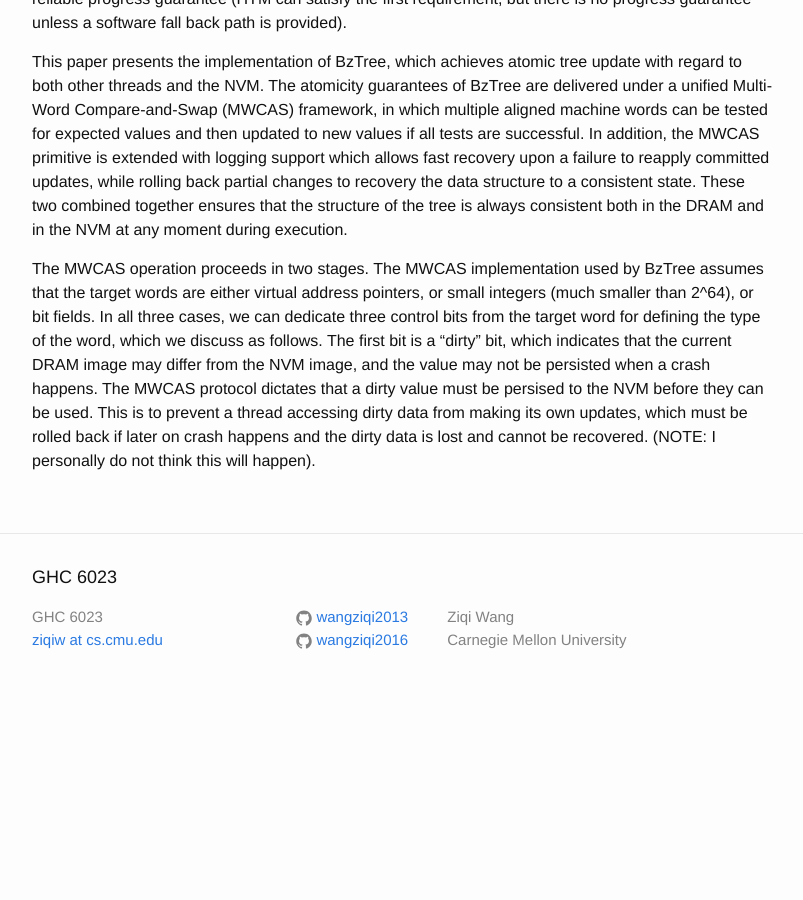
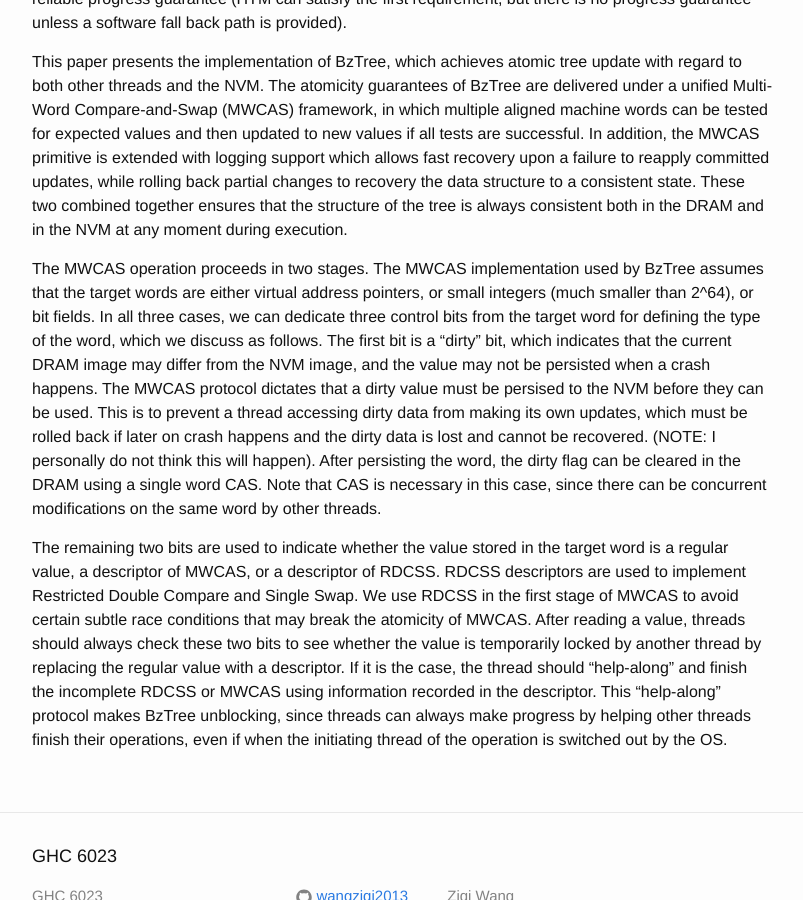
Before and after one commit to wangziqi2013/wangziqi2013.github.io, a Jekyll site: the page built from _posts/2019-11-10-bztree.markdown, in a window 1280 px wide and 900 px high, scrolled down 673 px. Shown: the whole window, without its empty margins (238-1041 px from the left). Built offline with Jekyll 4.4.1, drawn with Linux system fonts in a browser that asks for light colours; before the commit the page ends 1384 px from its top, so only the background shows below that.

Commit message:
Adding two bits

```diff
--- a/_posts/2019-11-10-bztree.markdown
+++ b/_posts/2019-11-10-bztree.markdown
@@ -37,4 +37,14 @@ The first bit is a "dirty" bit, which indicates that the current DRAM image may
 may not be persisted when a crash happens. The MWCAS protocol dictates that a dirty value must be persised to the NVM
 before they can be used. This is to prevent a thread accessing dirty data from making its own updates, which must
 be rolled back if later on crash happens and the dirty data is lost and cannot be recovered. (NOTE: I personally do not
-think this will happen).
+think this will happen). After persisting the word, the dirty flag can be cleared in the DRAM using a single word CAS.
+Note that CAS is necessary in this case, since there can be concurrent modifications on the same word by other threads.
+
+The remaining two bits are used to indicate whether the value stored in the target word is a regular value, a descriptor
+of MWCAS, or a descriptor of RDCSS. RDCSS descriptors are used to implement Restricted Double Compare and Single Swap.
+We use RDCSS in the first stage of MWCAS to avoid certain subtle race conditions that may break the atomicity of MWCAS.
+After reading a value, threads should always check these two bits to see whether the value is temporarily locked by another
+thread by replacing the regular value with a descriptor. If it is the case, the thread should "help-along" and finish the
+incomplete RDCSS or MWCAS using information recorded in the descriptor. This "help-along" protocol makes BzTree unblocking,
+since threads can always make progress by helping other threads finish their operations, even if when the initiating thread
+of the operation is switched out by the OS.
```
